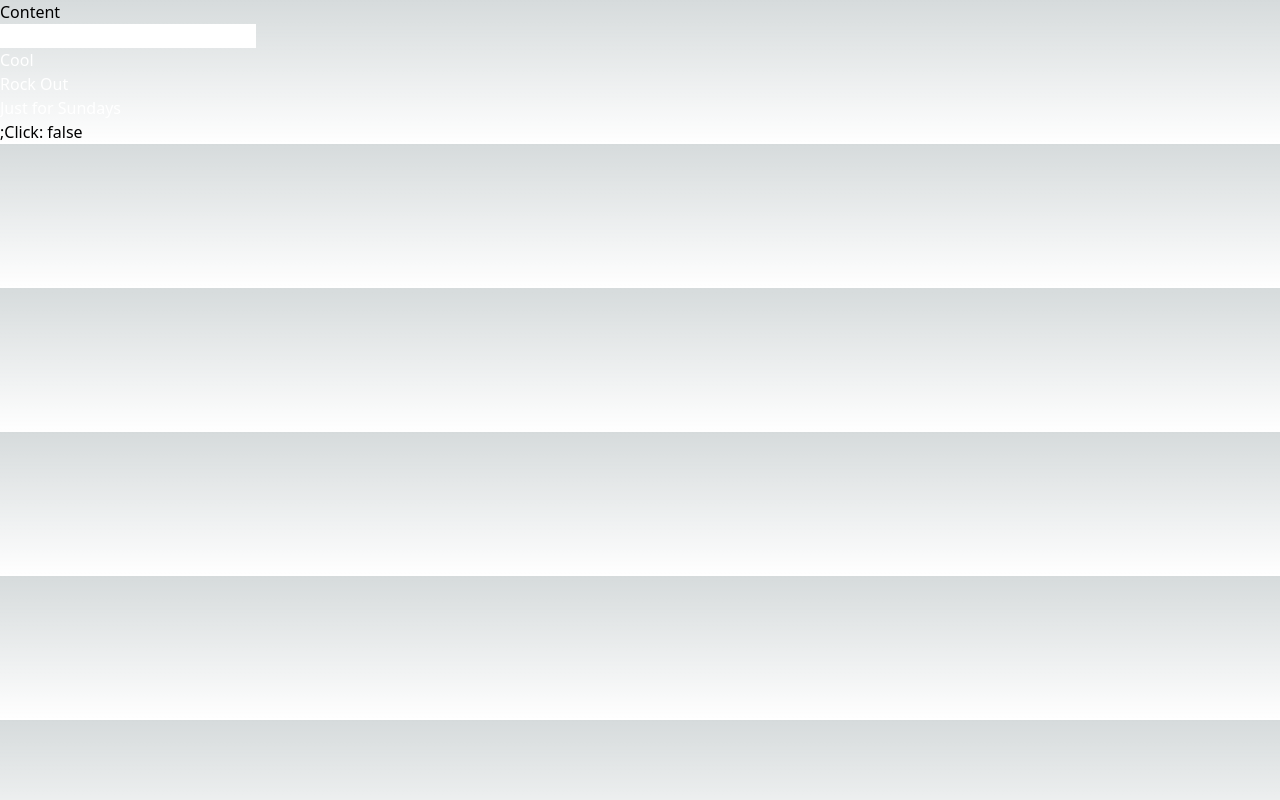
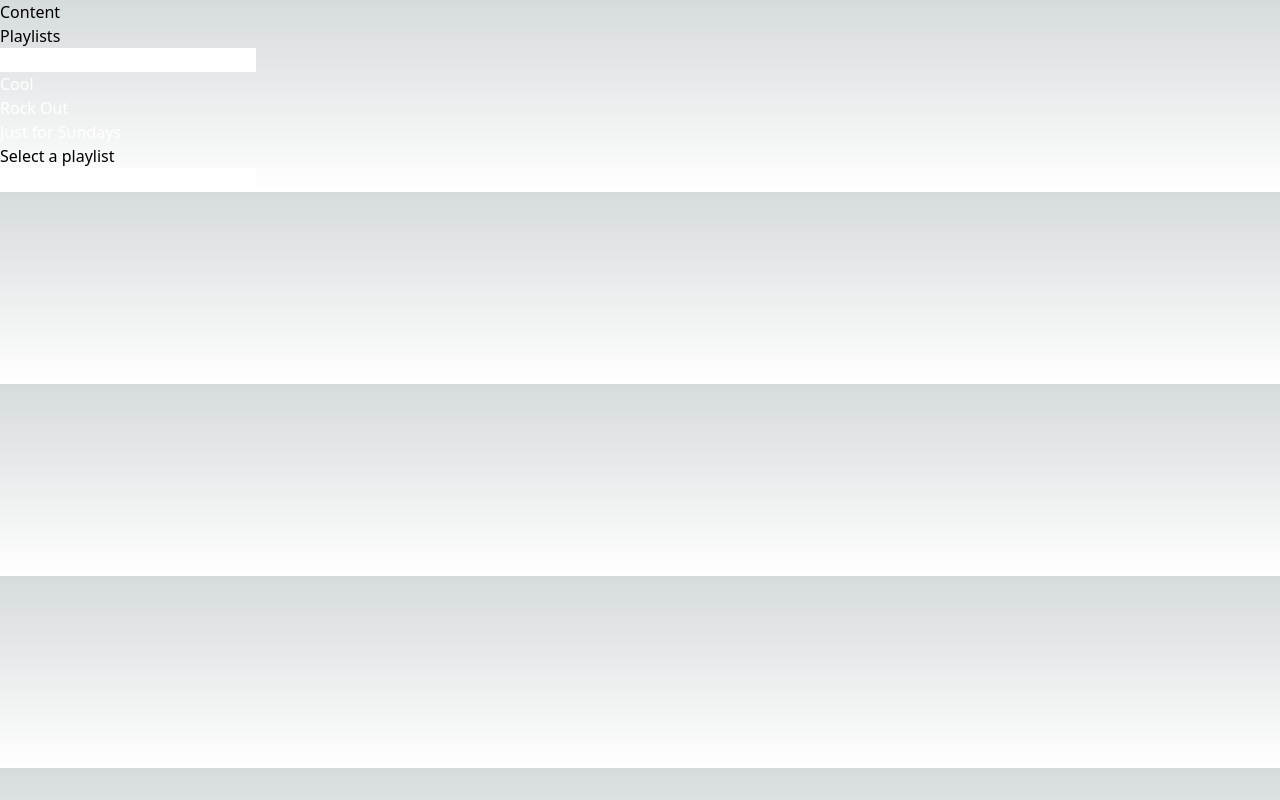
Before and after one commit to SuperbHappyGuy/Livelists-for-Spotify, a Next.js app: page /content in a window 1280 px wide. Built offline with nearby package versions, Linux system fonts and the light colour scheme.

Commit message:
Got the songs comp to change on playlist click

```diff
--- a/src/components/Playlist.js
+++ b/src/components/Playlist.js
@@ -1,7 +1,7 @@
-const Playlist = ({title}) => {
+const Playlist = ({title, onClick}) => {
     return (
         <>
-            <button className="playlist-button">{title}</button>
+            <button className="playlist-button" onClick={onClick}>{title}</button>
         </>
     )
 }
--- a/src/components/Playlists.js
+++ b/src/components/Playlists.js
@@ -1,12 +1,13 @@
 import Playlist from "./Playlist";
 
-const Playlists = ({titles, onPlaylistClick}) => {
+const Playlists = ({titles, onPlayListClick}) => {
     return (
         <div className="playlists">
+            <p>Playlists</p>
             <input/>
             {
                 titles.map((title) => (
-                    <Playlist key={title} title={title} onClick={() => onPlaylistClick(title)} />
+                    <Playlist key={title} title={title} onClick={() => onPlayListClick(title)}/>
                 ))
             }
         </div>
--- a/src/components/Songs.js
+++ b/src/components/Songs.js
@@ -1,14 +1,10 @@
 import Song from "./Song";
 
-const Songs = ({titles}) => {
+const Songs = ({playlist}) => {
     return (
         <div className="playlists">
+            <p>{playlist}</p>
             <input/>
-            {
-                titles.map((title) => (
-                    <Song key={title} title={title}/>
-                ))
-            }
         </div>
     )
 }
--- a/src/pages/content.js
+++ b/src/pages/content.js
@@ -1,7 +1,6 @@
 import { useState } from "react";
 import Playlists from "../components/Playlists";
-import Controls from "@/components/Controls";
-import Controler from "@/components/Controler";
+import Songs from "@/components/Songs";
 
 const Content = () => {
     let playlists = [
@@ -57,18 +56,17 @@ const Content = () => {
         }
     ]
     const playlistNames = playlists.map(playlist => playlist.name);
-    const [selectedPlaylistTitle, setSelectedPlaylistTitle] = useState("");
+    const [selectedPlaylistTitle, setSelectedPlaylistTitle] = useState("Select a playlist");
 
     const handlePlaylistClick = (title) => {
           setSelectedPlaylistTitle(title);
-          console.log(selectedPlaylistTitle);
+          console.log("clicked");
       };
     return (
       <>
         <p>Content</p>
-        <Playlists titles={playlistNames} onPlaylistClick={handlePlaylistClick}/>
-        <Controls title={selectedPlaylistTitle}/>
-        <Controler/>
+        <Playlists titles={playlistNames} onPlayListClick={handlePlaylistClick}/>
+        <Songs playlist={selectedPlaylistTitle}/>
       </>
     )
   }
--- a/src/styles/globals.css
+++ b/src/styles/globals.css
@@ -44,4 +44,5 @@ body {
 }
 .playlist-button:focus {
   color: yellowgreen;
+  text-align: center;
 }
```
